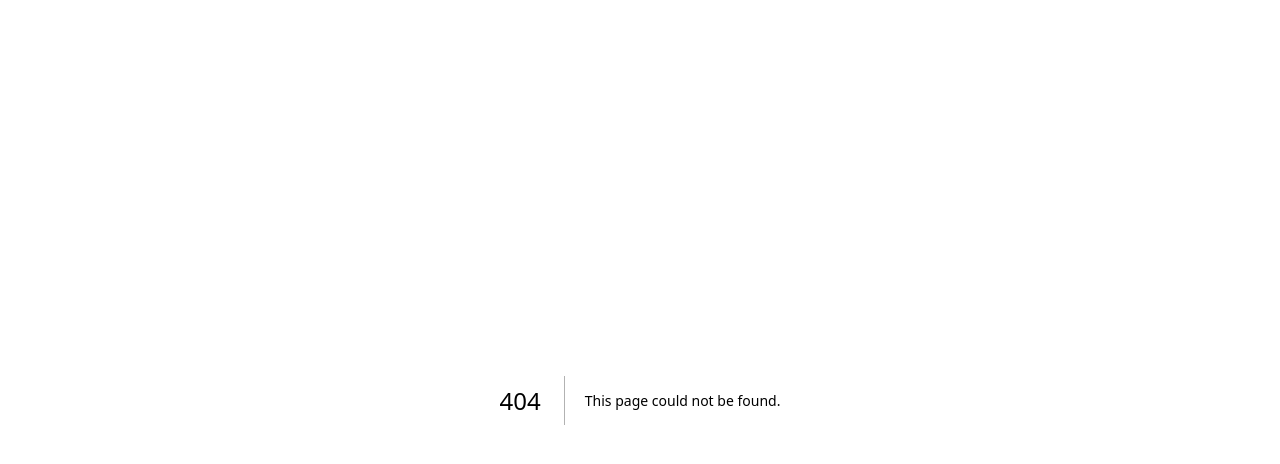
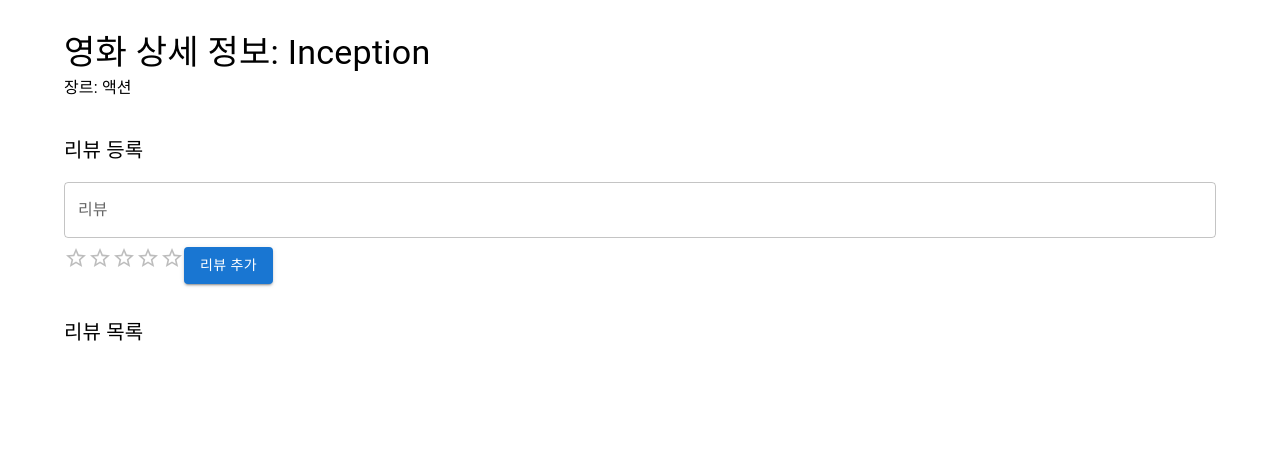
Before and after one commit to suhyeon0921/Good-Night-2nd-Hackathon, a Next.js app: page /movie/1 in a window 1280 px wide. Before the commit this address had no page. Shown: the top 464 px of the page. Built offline with nearby package versions, Linux system fonts and the light colour scheme.

Commit message:
feat: 영화 상세 페이지

```diff
--- /dev/null
+++ b/pages/movie/[id].tsx
@@ -0,0 +1,95 @@
+import { useRouter } from 'next/router';
+import { useEffect, useState } from 'react';
+import {
+  Container,
+  Typography,
+  Box,
+  TextField,
+  Button,
+  List,
+  ListItem,
+  ListItemText,
+  Rating,
+} from '@mui/material';
+
+type Review = {
+  text: string;
+  rating: number;
+};
+
+// 영화 상세 정보
+export default function MovieDetail() {
+  const router = useRouter();
+  const { id } = router.query;
+
+  const [movie, setMovie] = useState<{ title?: string; genre?: string } | null>(
+    null
+  );
+  const [newReview, setNewReview] = useState<string>('');
+  const [newRating, setNewRating] = useState<number | null>(null);
+  const [reviews, setReviews] = useState<Review[]>([]);
+
+  // FIXME: 실제 api로 연동
+  useEffect(() => {
+    setMovie({ title: 'Inception', genre: '액션' });
+  }, [id]);
+
+  // 존재하지 않는 영화에 대한 예외 처리
+  if (!movie) {
+    return (
+      <Container>
+        <Typography variant='h6'>존재하지 않는 영화입니다.</Typography>
+      </Container>
+    );
+  }
+
+  // Add a new review
+  const addReview = () => {
+    if (newReview && newRating !== null) {
+      setReviews([...reviews, { text: newReview, rating: newRating }]);
+      setNewReview('');
+      setNewRating(null);
+    }
+  };
+
+  return (
+    <Container>
+      <Box my={4}>
+        <Typography variant='h4'>영화 상세 정보: {movie.title}</Typography>
+        <Typography variant='subtitle1'>장르: {movie.genre}</Typography>
+      </Box>
+
+      <Box my={4}>
+        <Typography variant='h6'>리뷰 등록</Typography>
+        <TextField
+          value={newReview}
+          onChange={(e) => setNewReview(e.target.value)}
+          label='리뷰'
+          variant='outlined'
+          fullWidth
+          margin='normal'
+        />
+        <Rating
+          value={newRating}
+          onChange={(e, newValue) => setNewRating(newValue)}
+          precision={0.5}
+        />
+        <Button variant='contained' color='primary' onClick={addReview}>
+          리뷰 추가
+        </Button>
+      </Box>
+
+      <Box my={4}>
+        <Typography variant='h6'>리뷰 목록</Typography>
+        <List>
+          {reviews.map((review, index) => (
+            <ListItem key={index}>
+              <ListItemText primary={review.text} />
+              <Rating value={review.rating} readOnly />
+            </ListItem>
+          ))}
+        </List>
+      </Box>
+    </Container>
+  );
+}
```
